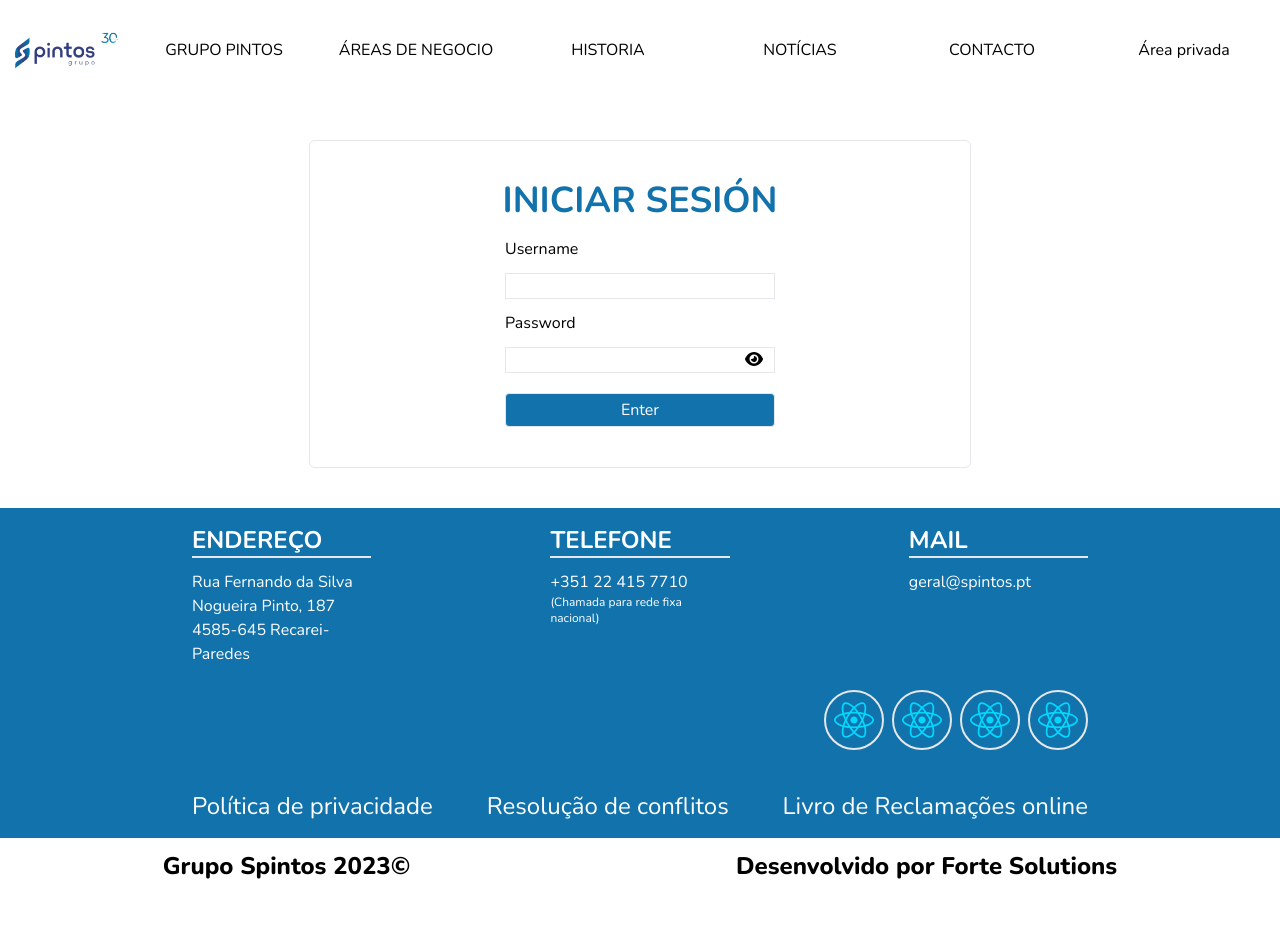
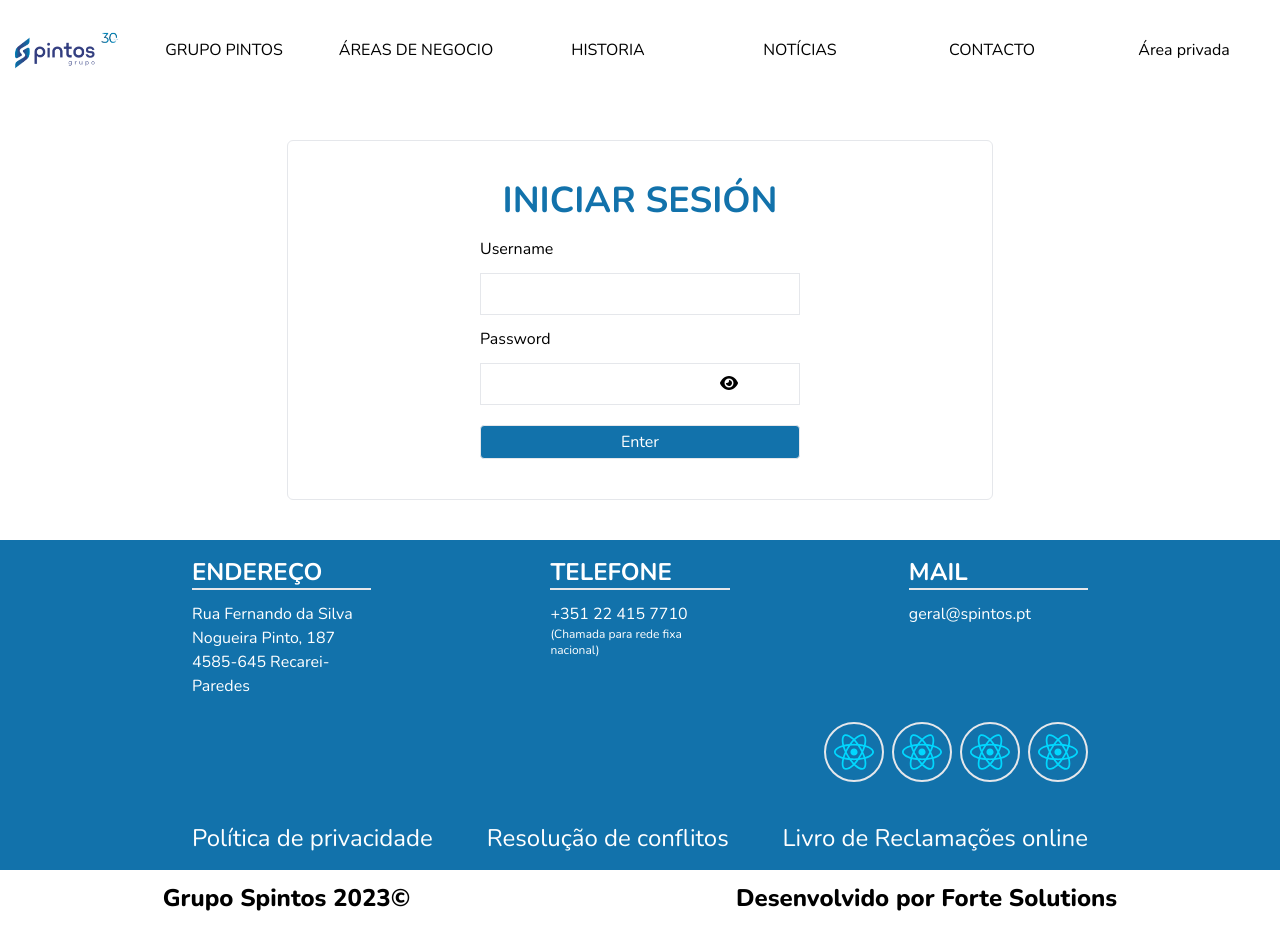
Before and after one commit to Fran-Lopez-Laperal/proyectPintos, a React (Vite) app in the folder WEB/: page /areaprivada in a window 1280 px wide. Before the commit the page ends 894 px from the top, so only its background shows below. Built offline with nearby package versions, Linux system fonts and the light colour scheme; no server answers.

Commit message:
fix error in style

```diff
--- a/WEB/src/pages/AreaPrivada.jsx
+++ b/WEB/src/pages/AreaPrivada.jsx
@@ -49,16 +49,16 @@ export function AreaPrivada() {
         <h2 className="text-corporative-color2 text-center text-2xl uppercase w-full font-bold lg:text-4xl" id="h2-login">
           Iniciar sesión
         </h2>
-        <form className="flex flex-col gap-3" onSubmit={handleSubmit}>
+        <form className="flex flex-col gap-3 lg:w-80" onSubmit={handleSubmit}>
           <label htmlFor="username">Username</label>
-          <input className="border px-3" type="text" id="username" name="username" required onChange={handleUsernameChange} value={username} />
+          <input className="border px-3 py-2" type="text" id="username" name="username" required onChange={handleUsernameChange} value={username} />
 
           <label className="" htmlFor="password">
             Password
           </label>
           <div className="password-input border">
             <input
-              className="px-3"
+              className="px-3 py-2"
               type={showPassword ? 'text' : 'password'}
               id="password"
               name="password"
--- a/WEB/src/pages/CreateNew.jsx
+++ b/WEB/src/pages/CreateNew.jsx
@@ -47,13 +47,13 @@ export function CreateNew() {
         <h1 className="text-corporative-color2 text-center text-2xl uppercase w-full font-bold lg:text-4xl">Crear nueva noticia</h1>
         <form onSubmit={handleSubmit} className="flex flex-col gap-3 lg:w-80">
           <label htmlFor="title">Título</label>
-          <input className="border px-3" type="text" id="title" value={title} onChange={handleTitleChange} required />
+          <input className="border px-3 py-2" type="text" id="title" value={title} onChange={handleTitleChange} required />
 
           <label htmlFor="introduction">Introducción</label>
-          <textarea className="border px-3" id="introduction" value={introduction} onChange={handleIntroductionChange} required />
+          <textarea className="border px-3 py-2" id="introduction" value={introduction} onChange={handleIntroductionChange} required />
 
           <label htmlFor="text">Texto</label>
-          <textarea className="border px-3" id="text" value={text} onChange={handleTextChange} required />
+          <textarea className="border px-3 py-2" id="text" value={text} onChange={handleTextChange} required />
 
           <section className="flex flex-col justify-center">
             <button
```
